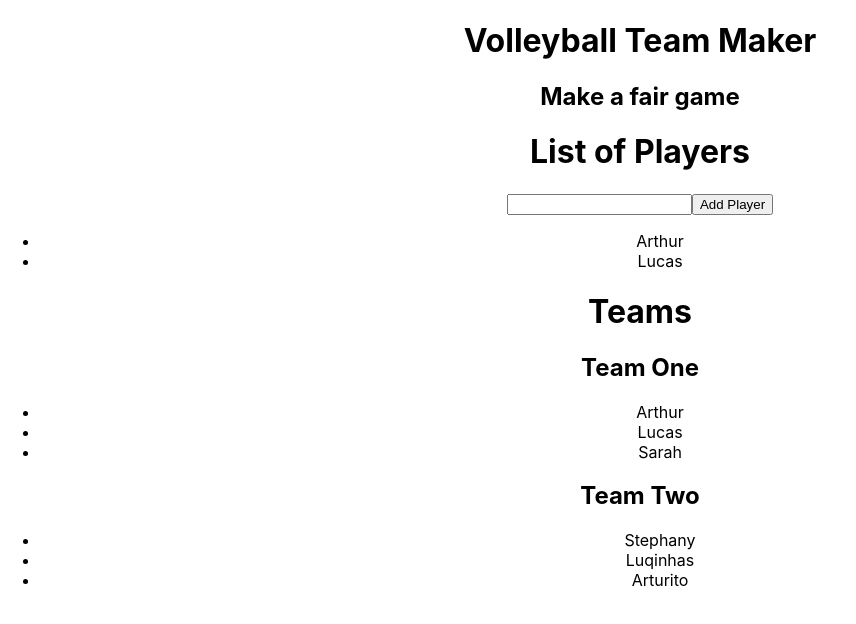
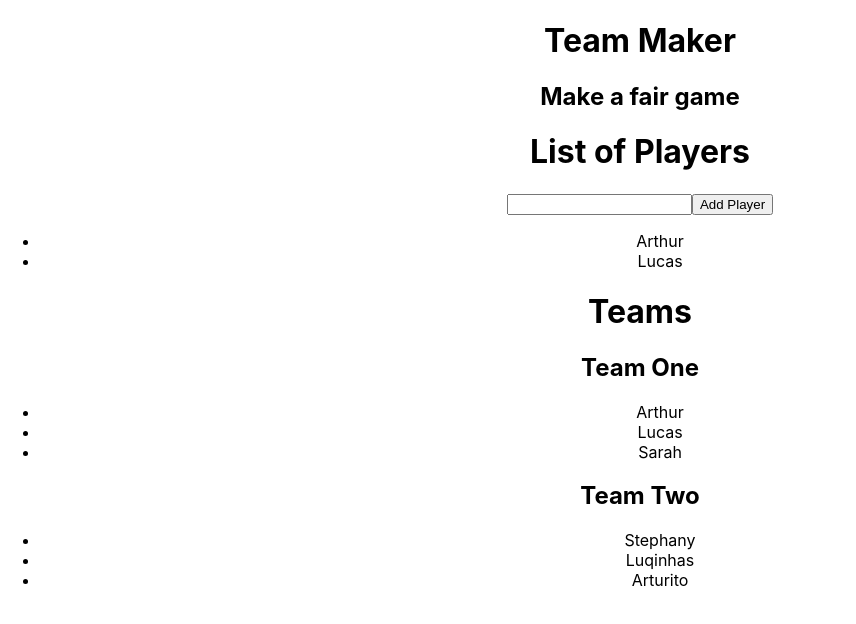
Before and after one commit to arthur-es/team-maker, a React (Create React App) app: page / in a window 1280 px wide. Shown: the top 624 px of the page, without its empty margins (0-856 px from the left). Built offline with nearby package versions, Linux system fonts and the light colour scheme.

Commit message:
app title changed to team maker

```diff
--- a/src/App.js
+++ b/src/App.js
@@ -9,7 +9,7 @@ const App = () => {
 	return (
 		<div className="App">
 			<Header
-				title="Volleyball Team Maker"
+				title="Team Maker"
 				subTitle="Make a fair game"
 			></Header>
 			<div className="playerList">
```
